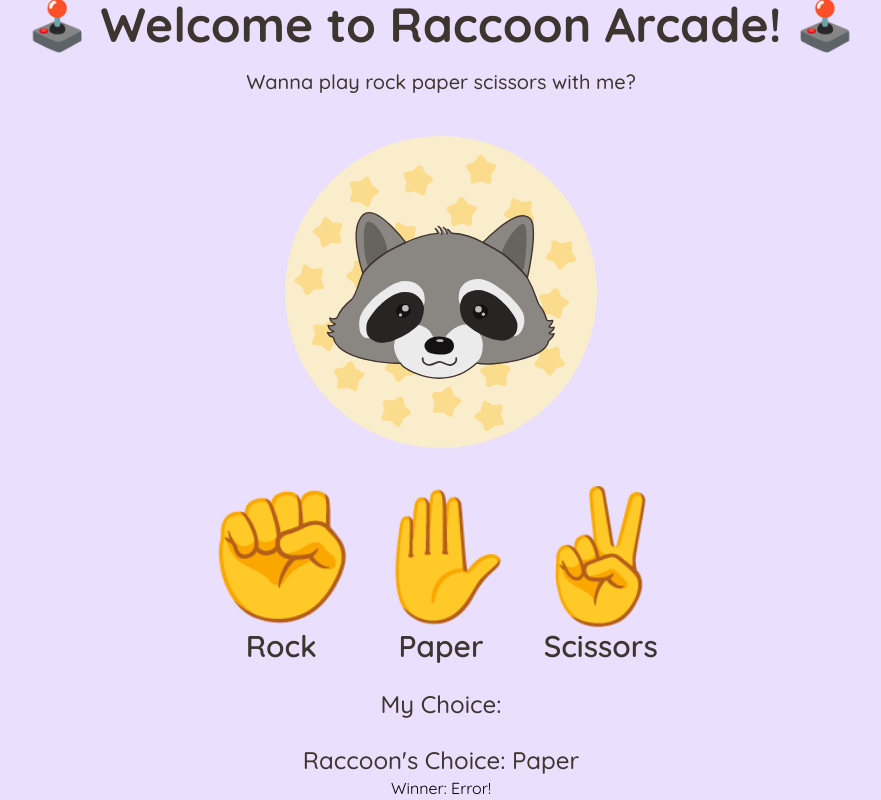
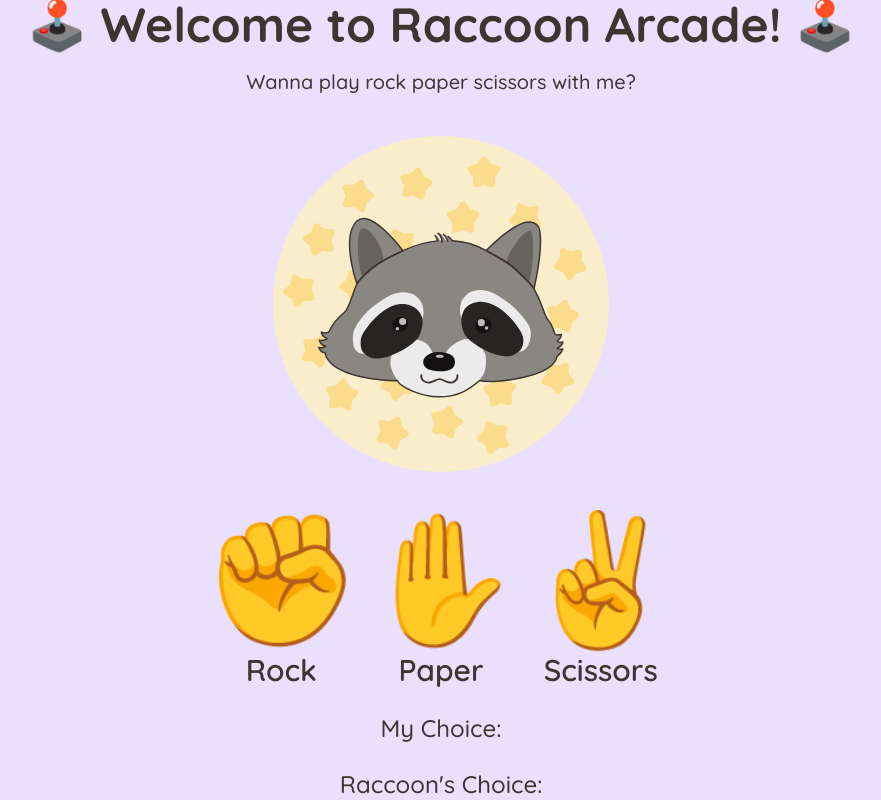
Before and after one commit to ks510/raccoon-arcade, a Next.js app: page / in a window 1280 px wide. Shown: the whole page, without its empty margins (199-1080 px from the left). Built offline with nearby package versions, Linux system fonts and the light colour scheme.

Commit message:
🐛 FIX raccoon selecting choice before user picks the first time

```diff
--- a/pages/index.tsx
+++ b/pages/index.tsx
@@ -10,9 +10,10 @@ const Home: NextPage = () => {
   const [userChoice, setUserChoice] = useState<Choices | null>(null);
   const [raccoonChoice, setRaccoonChoice] = useState<Choices | null>(null);
 
+
   useEffect(() => {
-    // randomly pick between 3 choices
-    switch (Math.floor(Math.random() * 3 + 1)) {
+    if (userChoice) {
+      switch (getRandomNumber(1, 3)) {
         case 1:
           setRaccoonChoice(Choices.Rock);
           break;
@@ -23,7 +24,13 @@ const Home: NextPage = () => {
           setRaccoonChoice(Choices.Scissors);
           break;
       }
+    }
   }, [userChoice]);
+
+  // randomly pick between 3 choices
+  const getRandomNumber = (min: number, max: number): number => {
+    return Math.floor(Math.random() * (max - min + 1) + min);
+  };
 
   return (
     <div>
@@ -41,7 +48,7 @@ const Home: NextPage = () => {
         </div>
         <p className='text-2xl text-text font-medium mt-6'>My Choice: {userChoice}</p>
         <p className='text-2xl text-text font-medium mt-6'>Raccoon's Choice: {raccoonChoice}</p>
-        <p>Winner: <Winner userChoice={userChoice} raccoonChoice={raccoonChoice} /></p>
+        {userChoice && <p>Winner: <Winner userChoice={userChoice} raccoonChoice={raccoonChoice} /></p>}
       </main>
     </div>
   );
```
Lines whose indentation alone changed are shown as unchanged.
